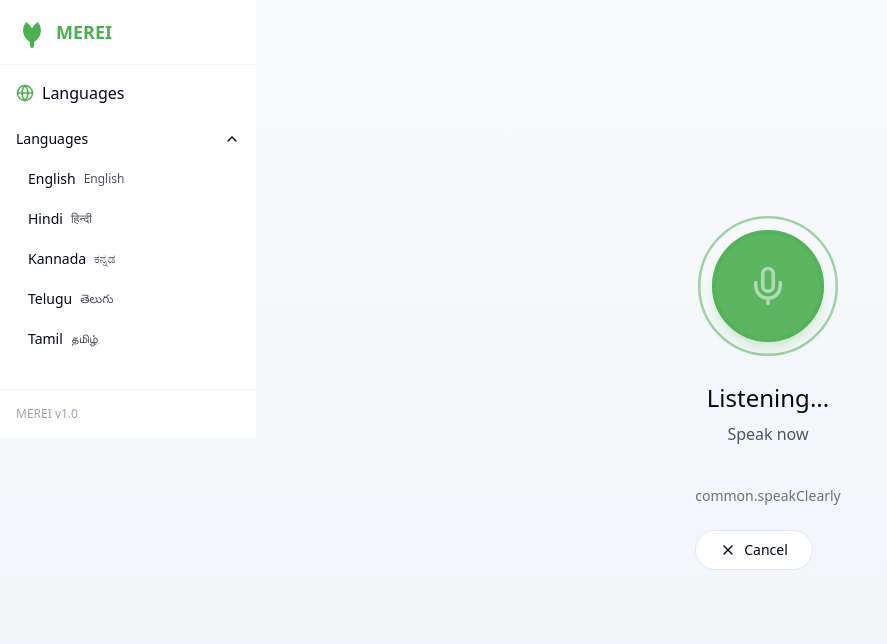
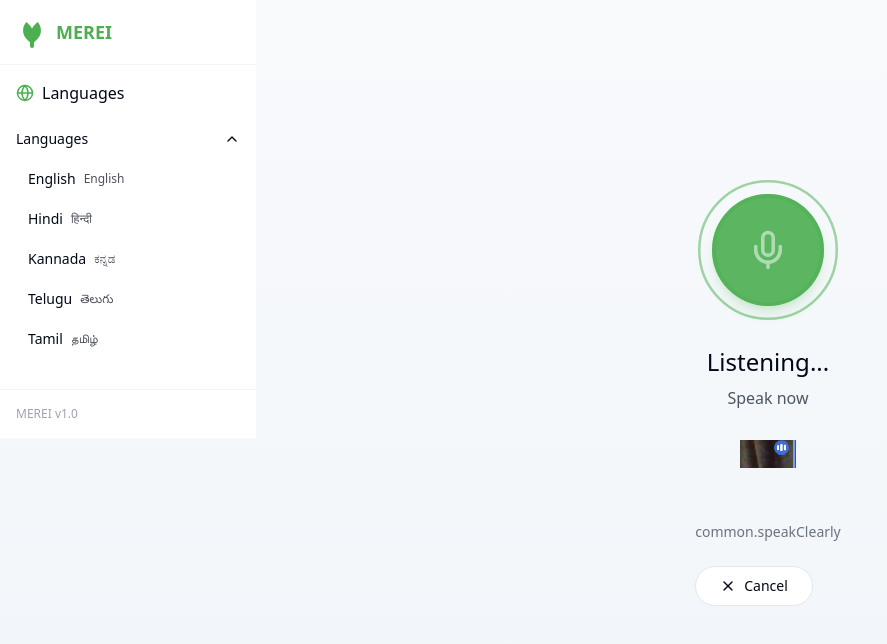
Before and after one commit to Niveditha1176/merei-ai-0v1, a React (Vite) app: page / in a window 1280 px wide. Both pictures are taken after a click on the button 768 px from the left and 316 px from the top of the page. Shown: the top 644 px of the page, without its empty margins (0-887 px from the left). Built offline with nearby package versions, Linux system fonts and the light colour scheme.

Commit message:
Add additional text to Listening page
Add a new text element below the "speak now" text.

```diff
--- a/src/pages/Listening.tsx
+++ b/src/pages/Listening.tsx
@@ -45,13 +45,22 @@ const Listening: React.FC = () => {
         </div>
       </div>
 
-      <div className="text-center mb-10">
+      <div className="text-center mb-4">
         <h1 className="text-2xl font-medium mb-2">
           {t('common.listening')}...
         </h1>
-        <p className="text-gray-600">
+        <p className="text-gray-600 mb-4">
           {t('common.speakNow')}
         </p>
+
+        {/* Added microphone icon image below the "Speak now" text */}
+        <div className="w-14 h-14 mx-auto mb-6">
+          <img
+            src="/lovable-uploads/62d6fcbd-d852-4ba8-9353-285a2e71dd3b.png"
+            alt="Microphone"
+            className="w-full h-full object-contain"
+          />
+        </div>
       </div>
 
       <div className="text-center max-w-sm">
```
Also changed, not shown: public/lovable-uploads/62d6fcbd-d852-4ba8-9353-285a2e71dd3b.png (added).
